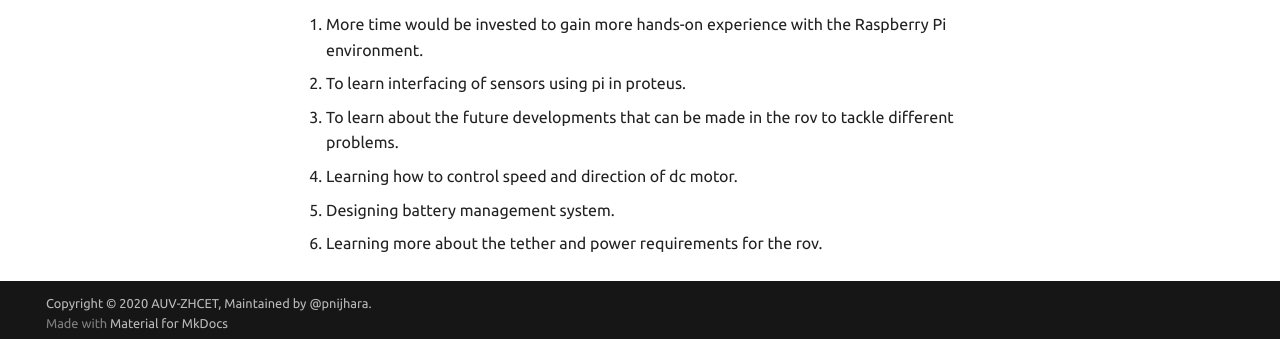
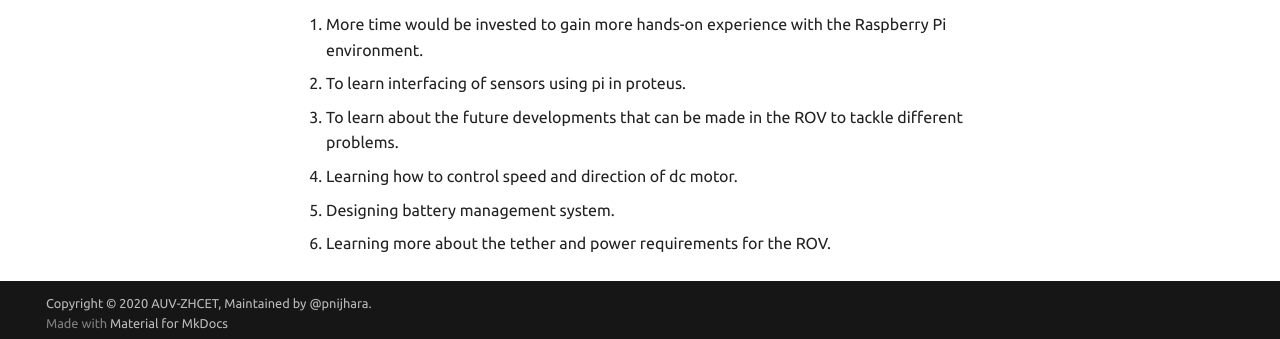
Before and after one commit to auvzhcet/Documentation, an MkDocs documentation site: the page built from docs/electronics/student_Reports/nidhi_yusra_2019_20.md, in a window 1280 px wide and 900 px high, scrolled down 7696 px. Shown: the part 554-893 px from the top of the window. Built offline with MkDocs 1.6.1 and Material for MkDocs 9.7.7, drawn with Linux system fonts in a browser that asks for light colours; comment, search, counter and statistics services are not loaded.

```diff
--- a/docs/electronics/student_Reports/nidhi_yusra_2019_20.md
+++ b/docs/electronics/student_Reports/nidhi_yusra_2019_20.md
@@ -172,7 +172,7 @@ Temperature sensor:
 
 1. More time would be invested to gain more hands-on experience with the Raspberry Pi environment.
 2. To learn interfacing of sensors using pi in proteus.
-3. To learn about the future developments that can be made in the rov to tackle different problems.
+3. To learn about the future developments that can be made in the ROV to tackle different problems.
 4. Learning how to control speed and direction of dc motor.
 5. Designing battery management system.
-6. Learning more about the tether and power requirements for the rov.
+6. Learning more about the tether and power requirements for the ROV.
```
